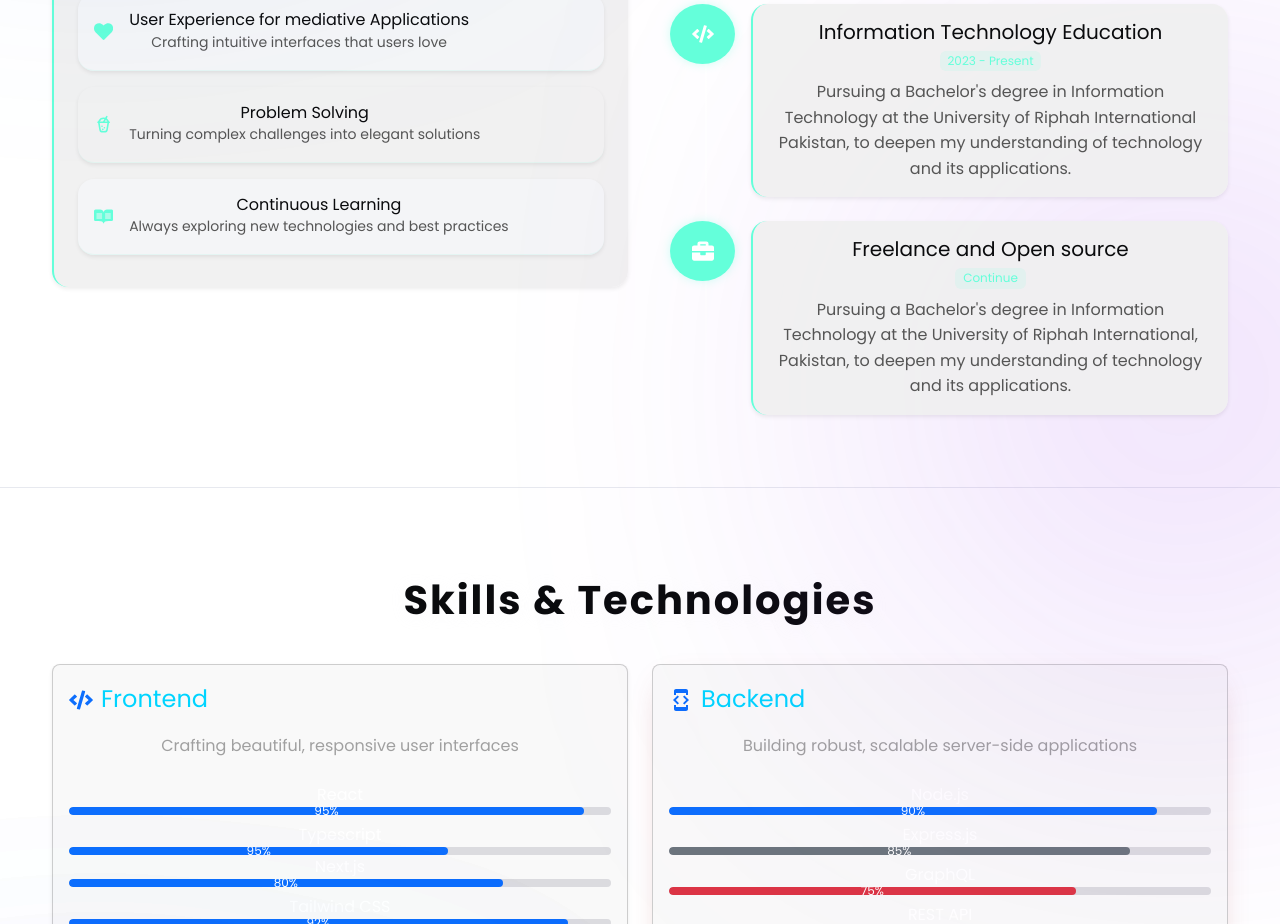
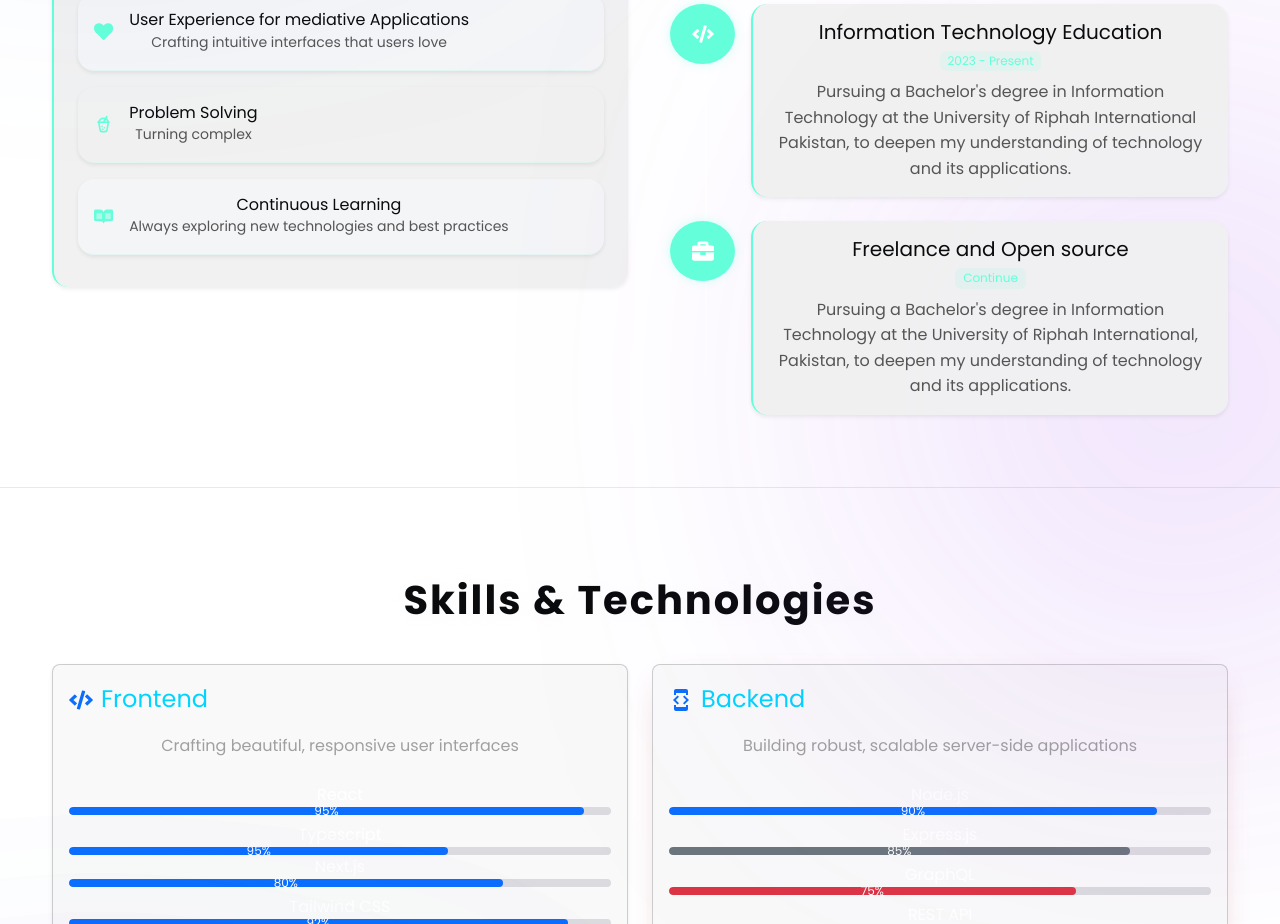
Before and after one commit to hamzaraj9121/my-app, a Next.js app: page / in a window 1280 px wide. Shown: the part 1380-2304 px from the top of the page. Built offline with nearby package versions, Linux system fonts and the light colour scheme.

Commit message:
Merge remote

```diff
--- a/src/components/About.js
+++ b/src/components/About.js
@@ -156,7 +156,7 @@ export default function About() {
                     Problem Solving
                   </h6>
                   <small style={{ color: "var(--secondary)" }}>
-                    Turning complex challenges into elegant solutions
+                    Turning complex
                   </small>
                 </div>
               </div>
```
